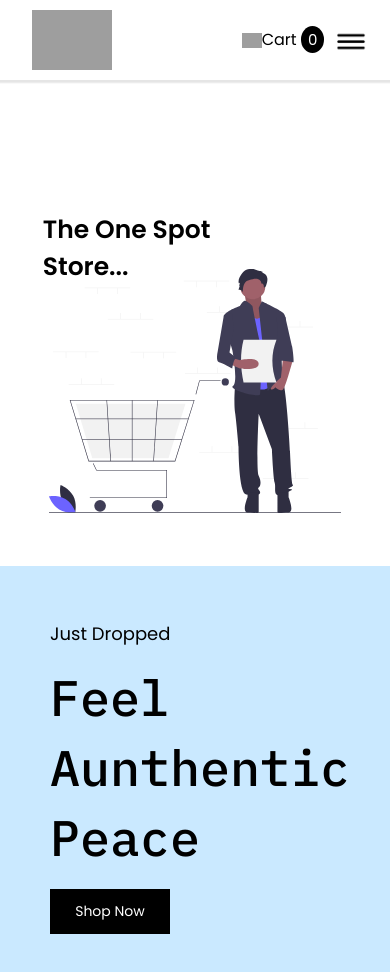
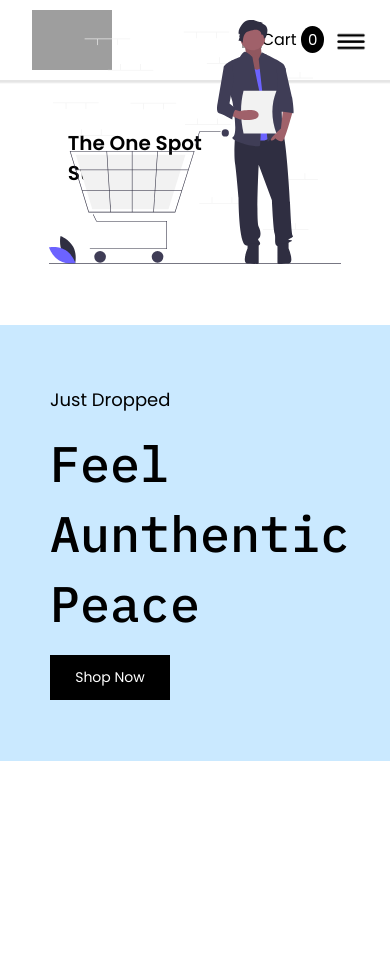
Before and after one commit to marzooq703/dummy-ecom, a React (Create React App) app: page / in a window 390 px wide. Shown: the top 972 px of the page. After the commit the page ends 844 px from the top, so only its background shows below. Built offline with nearby package versions, Linux system fonts and the light colour scheme; grey boxes are pictures that could not be loaded.

Commit message:
Stylling

```diff
--- a/src/index.css
+++ b/src/index.css
@@ -163,21 +163,21 @@ body {
   #bgimg {
     width: 75% !important;
     position: relative;
-    top: 25%;
+    top: -8%;
     margin-right: auto;
   }
 
   .hero {
     left: 0;
     margin-right: auto;
-    top: 20%;
+    top: -10%;
   }
 
   .hero-t3 {
     position: relative;
-    font-size: 25px;
-    width: 250px;
-    top: -15%;
+    font-size: 20px;
+    width: 200px;
+    top: -26%;
     left: -7%;
   }
 
@@ -186,4 +186,8 @@ body {
     position: relative;
     left: 60px;
   }
+
+  .navbar-toggler {
+    box-shadow: none !important;
+  }
 }
```
